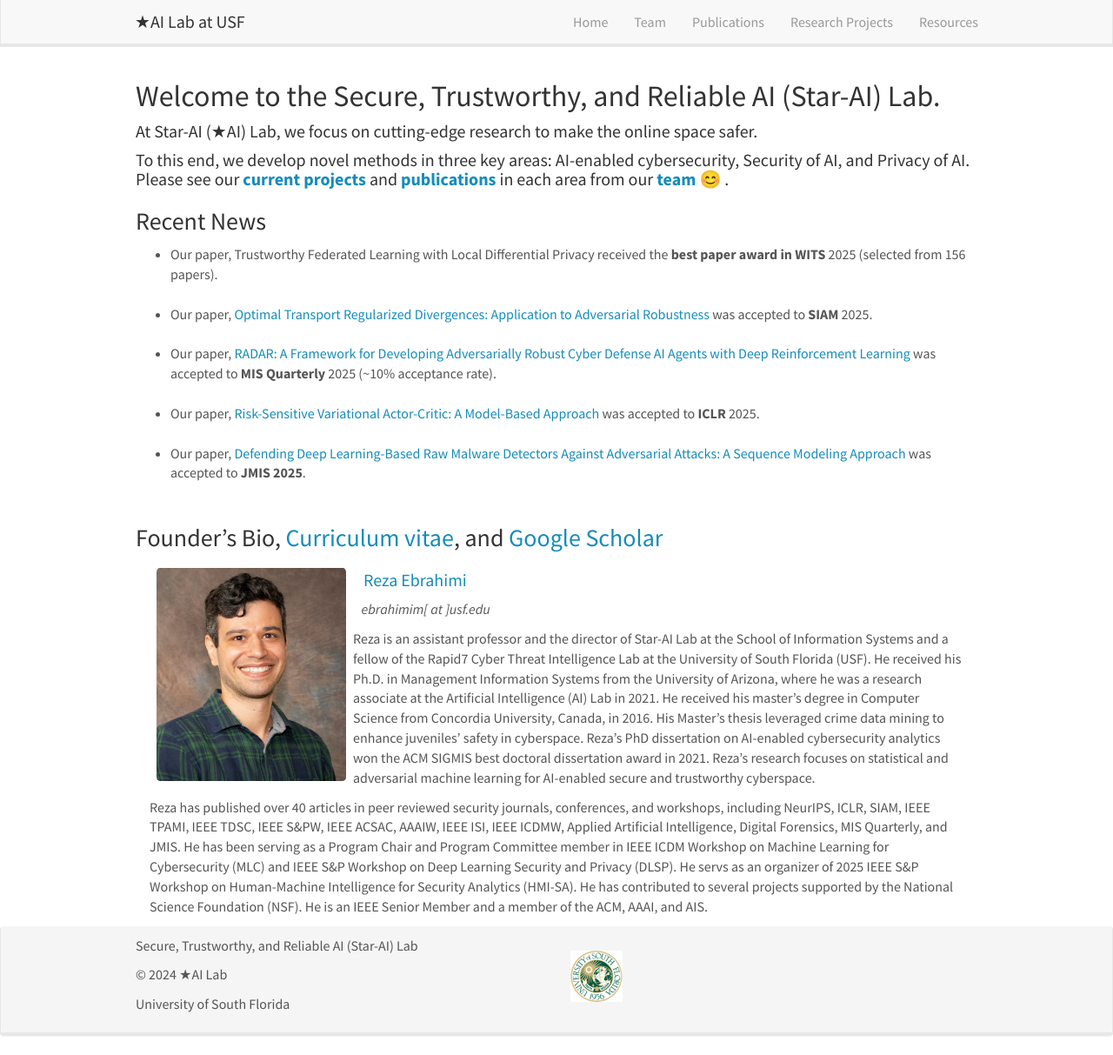
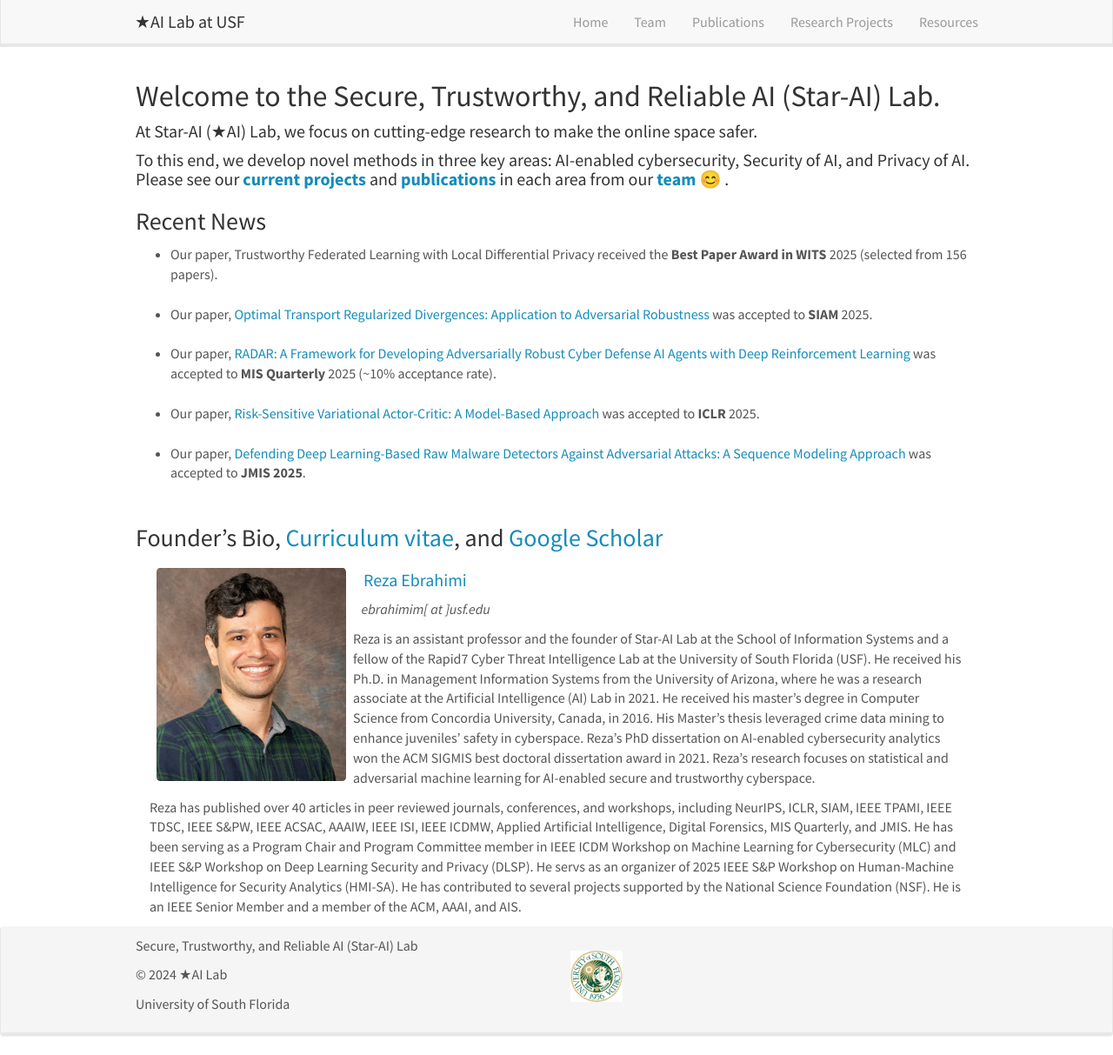
Before and after one commit to star-ailab/star-ailab.github.io, a Jekyll site: the page built from _pages/home.md, in a window 1280 px wide and 1213 px high. Shown: the whole window at 87% size. Built offline with Jekyll 4.4.1, drawn with Linux system fonts in a browser that asks for light colours; nearby versions of some CDN libraries.

Commit message:
Update home.md

```diff
--- a/_pages/home.md
+++ b/_pages/home.md
@@ -14,7 +14,7 @@
 
 <div markdown="0" class="wrapper" style="border-bottom: 1px solid $black <!--$grey-color-->; border:4px; height:300px; overflow:auto;">
 	<ul class="awards" style="margin-bottom: -5px">
-		<li>Our paper, Trustworthy Federated Learning with Local Differential Privacy received the <b>best paper award in WITS</b> 2025 (selected from 156 papers). </li>
+		<li>Our paper, Trustworthy Federated Learning with Local Differential Privacy received the <b>Best Paper Award in WITS</b> 2025 (selected from 156 papers). </li>
 		<br>
 		<li>Our paper, <a href="https://arxiv.org/abs/2309.03791"> Optimal Transport Regularized Divergences: Application to Adversarial Robustness</a> was accepted to <b>SIAM</b> 2025. </li>
 		<br>
@@ -61,7 +61,7 @@
   <h4>&nbsp;&nbsp; <a href="https://scholar.google.com/citations?user=4DmURbEAAAAJ&hl=en"> Reza Ebrahimi </a></h4>
   <i>&nbsp;&nbsp; ebrahimim[ at ]usf.edu</i>
   <!--<p>&nbsp;&nbsp; Reza is an assistant professor and the director of Star-AI Lab at School of Information Systems and <br>&nbsp;&nbsp; Management (SISM) at the University of South Florida. He received his Ph.D. in Information Systems from <br>&nbsp;&nbsp; the University of Arizona, where he was a research assistant at the Artifical Intelligence (AI) Lab conducted <br>&nbsp;&nbsp; by Regents’ Professor Hsinchun Chen. In 2016, He received his Master's in Computer Science from <br>&nbsp;&nbsp; Concordia University in Montreal, Canada. His Ph.D. Thesis targets two interconnected research areas: <br>&nbsp;&nbsp; Security of AI and AI for Security. His Master's thesis leveraged crime data mining to enhance juveniles' <br>&nbsp;&nbsp; safety in the cyberspace.</p>-->
-  <p>Reza is an assistant professor and the director of Star-AI Lab at the School of Information Systems and a fellow of the Rapid7 Cyber Threat Intelligence Lab at the University of South Florida (USF). He received his Ph.D. in Management Information Systems from the University of Arizona, where he was a research associate at the Artificial Intelligence (AI) Lab in 2021. He received his master’s degree in Computer Science from Concordia University, Canada, in 2016. His Master’s thesis leveraged crime data mining to enhance juveniles’ safety in cyberspace. Reza’s PhD dissertation on AI-enabled cybersecurity analytics won the ACM SIGMIS best doctoral dissertation award in 2021. Reza’s research focuses on statistical and adversarial machine learning for AI-enabled secure and trustworthy cyberspace.</p>
-  <p>Reza has published over 40 articles in peer reviewed security journals, conferences, and workshops, including NeurIPS, ICLR, SIAM, IEEE TPAMI, IEEE TDSC, IEEE S&PW, IEEE ACSAC, AAAIW, IEEE ISI, IEEE ICDMW, Applied Artificial Intelligence, Digital Forensics, MIS Quarterly, and JMIS. He has been serving as a Program Chair and Program Committee member in IEEE ICDM Workshop on Machine Learning for Cybersecurity (MLC) and IEEE S&P Workshop on Deep Learning Security and Privacy (DLSP). He servs as an organizer of 2025 IEEE S&P Workshop on Human-Machine Intelligence for Security Analytics (HMI-SA). He has contributed to several projects supported by the National Science Foundation (NSF). He is an IEEE Senior Member and a member of the ACM, AAAI, and AIS.</p>
+  <p>Reza is an assistant professor and the founder of Star-AI Lab at the School of Information Systems and a fellow of the Rapid7 Cyber Threat Intelligence Lab at the University of South Florida (USF). He received his Ph.D. in Management Information Systems from the University of Arizona, where he was a research associate at the Artificial Intelligence (AI) Lab in 2021. He received his master’s degree in Computer Science from Concordia University, Canada, in 2016. His Master’s thesis leveraged crime data mining to enhance juveniles’ safety in cyberspace. Reza’s PhD dissertation on AI-enabled cybersecurity analytics won the ACM SIGMIS best doctoral dissertation award in 2021. Reza’s research focuses on statistical and adversarial machine learning for AI-enabled secure and trustworthy cyberspace.</p>
+  <p>Reza has published over 40 articles in peer reviewed journals, conferences, and workshops, including NeurIPS, ICLR, SIAM, IEEE TPAMI, IEEE TDSC, IEEE S&PW, IEEE ACSAC, AAAIW, IEEE ISI, IEEE ICDMW, Applied Artificial Intelligence, Digital Forensics, MIS Quarterly, and JMIS. He has been serving as a Program Chair and Program Committee member in IEEE ICDM Workshop on Machine Learning for Cybersecurity (MLC) and IEEE S&P Workshop on Deep Learning Security and Privacy (DLSP). He servs as an organizer of 2025 IEEE S&P Workshop on Human-Machine Intelligence for Security Analytics (HMI-SA). He has contributed to several projects supported by the National Science Foundation (NSF). He is an IEEE Senior Member and a member of the ACM, AAAI, and AIS.</p>
 
 </div>
```
